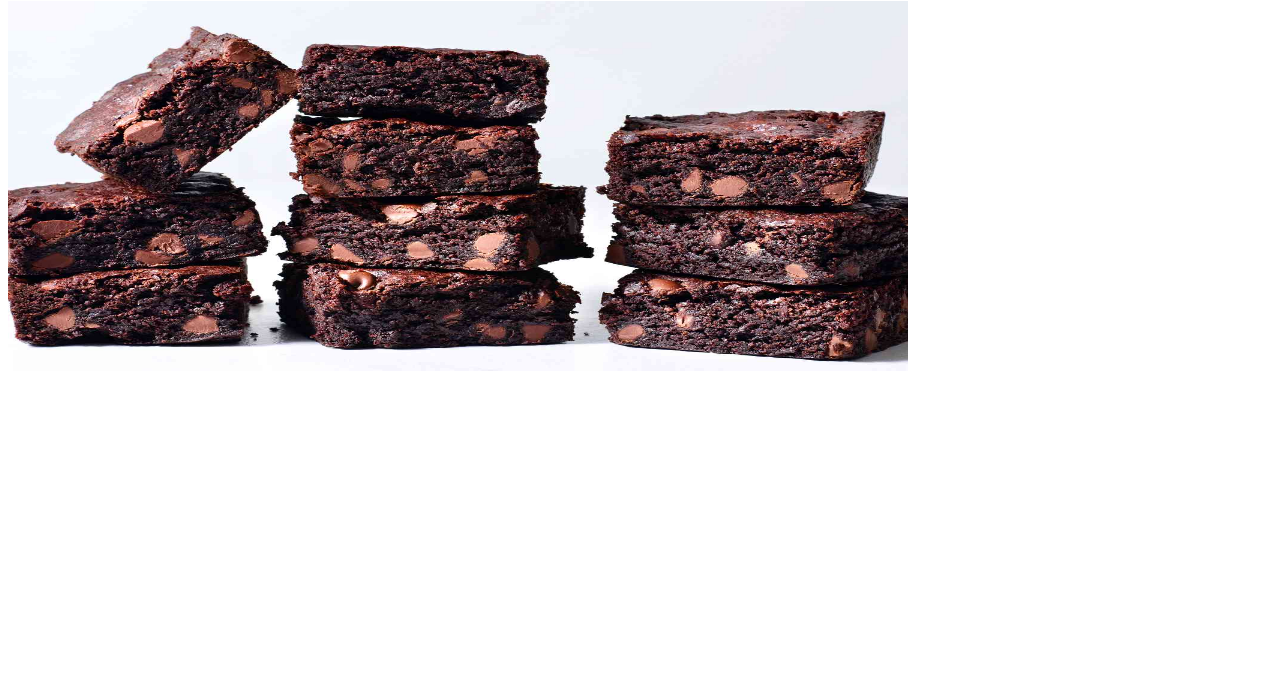
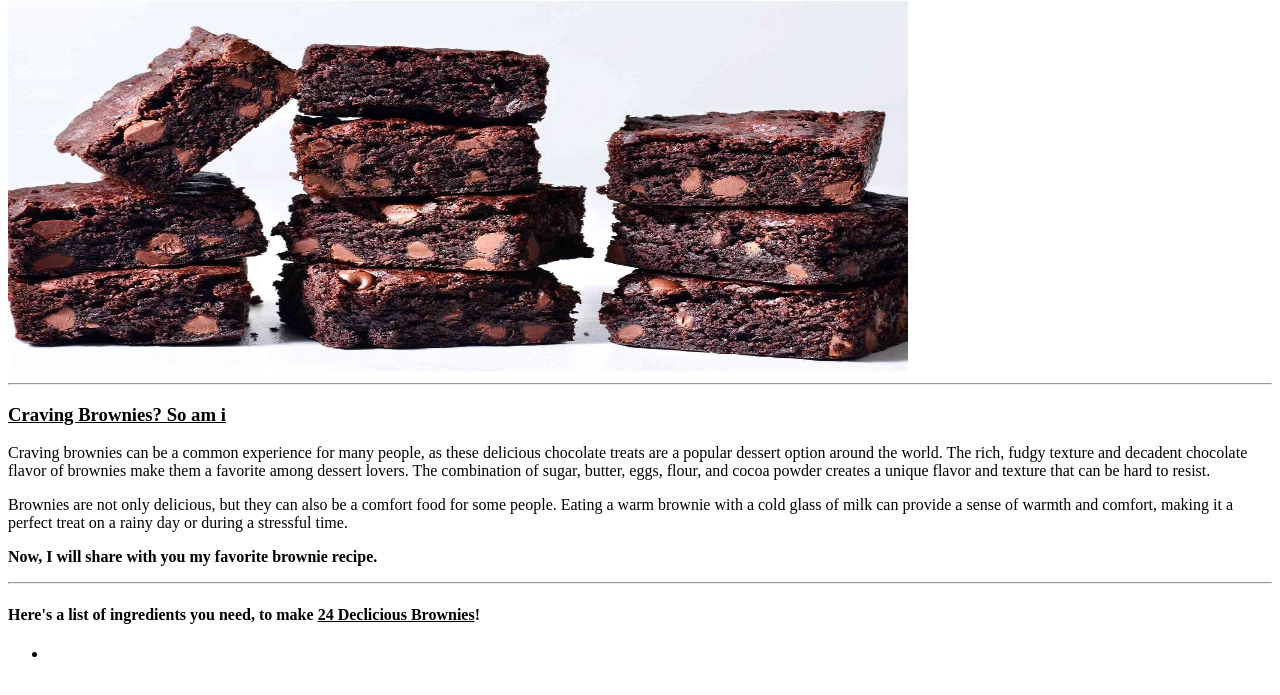
Before and after one commit to HamzaIbrahimi/odin-recipes, a plain HTML site: page recipes/brownie.html in a window 1280 px wide. Shown: the part 79-774 px from the top of the page. Drawn offline with Linux system fonts and the light colour scheme.

Commit message:
Page almost ready just need to include list of recipe/ingredients

```diff
--- a/recipes/brownie.html
+++ b/recipes/brownie.html
@@ -2,11 +2,22 @@
 <html lang="en">
 <head>
     <meta charset="UTF-8">
-    <title>Best Chocolate Brownie</title>
+    <title>Best Chocolate Brownies</title>
 </head>
 <body>
     <h1> The Best Brownies you Will Ever Taste! </h1>
-    <img src="../images/brownies.jpg" alt="Brownie Picture" width="900" height="370">
+        <img src="../images/brownies.jpg" alt="Brownie Picture" width="900" height="370">
+    <hr>
+    <h3> <u> Craving Brownies? So am i</u></h3>
+        <p>Craving brownies can be a common experience for many people, as these delicious chocolate treats are a popular dessert option around the world. The rich, fudgy texture and decadent chocolate flavor of brownies make them a favorite among dessert lovers. The combination of sugar, butter, eggs, flour, and cocoa powder creates a unique flavor and texture that can be hard to resist. </p>
 
+        <p>Brownies are not only delicious, but they can also be a comfort food for some people. Eating a warm brownie with a cold glass of milk can provide a sense of warmth and comfort, making it a perfect treat on a rainy day or during a stressful time. </p>
+
+        <p> <strong>Now, I will share with you my favorite brownie recipe. </strong> </p>
+    <hr>
+    <h4><strong>Here's a list of ingredients you need, to make <u> 24  Declicious Brownies</u>!</strong></h4>
+        <ul>
+            <li> </li>
+        </ul>
 </body>
 </html>
```
